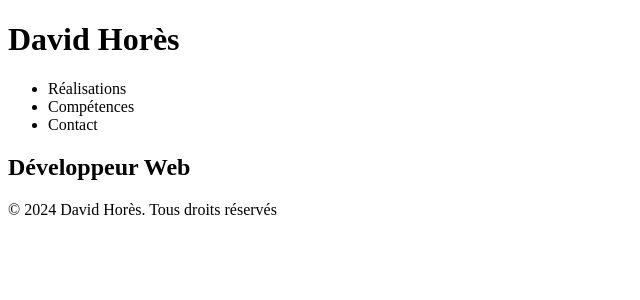
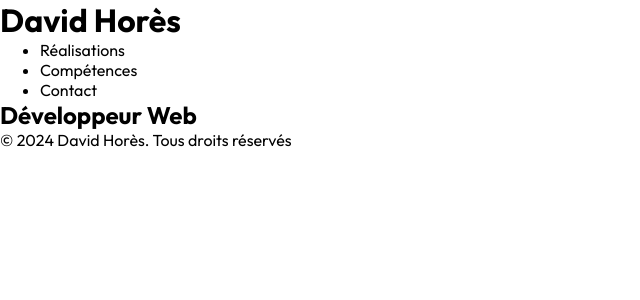
Before and after one commit to Dave25440/david-hores-portfolio, a React (Create React App) app: page / in a window 1280 px wide. Shown: the top 300 px of the page, without its empty margins (0-640 px from the left). Built offline with nearby package versions, Linux system fonts and the light colour scheme.

Commit message:
Create global SCSS stylesheet and add it to index.jsx

```diff
--- a/src/index.jsx
+++ b/src/index.jsx
@@ -1,6 +1,7 @@
 import React from "react";
 import ReactDOM from "react-dom/client";
 import AppRouter from "./components/AppRouter";
+import "./styles/global.scss";
 
 const root = ReactDOM.createRoot(document.getElementById("root"));
 
--- /dev/null
+++ b/src/styles/global.scss
@@ -0,0 +1,12 @@
+@import url("https://fonts.googleapis.com/css2?family=Outfit:wght@100..900&display=swap");
+
+* {
+    font-family: "Outfit", sans-serif;
+    font-style: normal;
+    margin: 0;
+
+    body {
+        max-width: 1600px;
+        margin: auto;
+    }
+}
```
